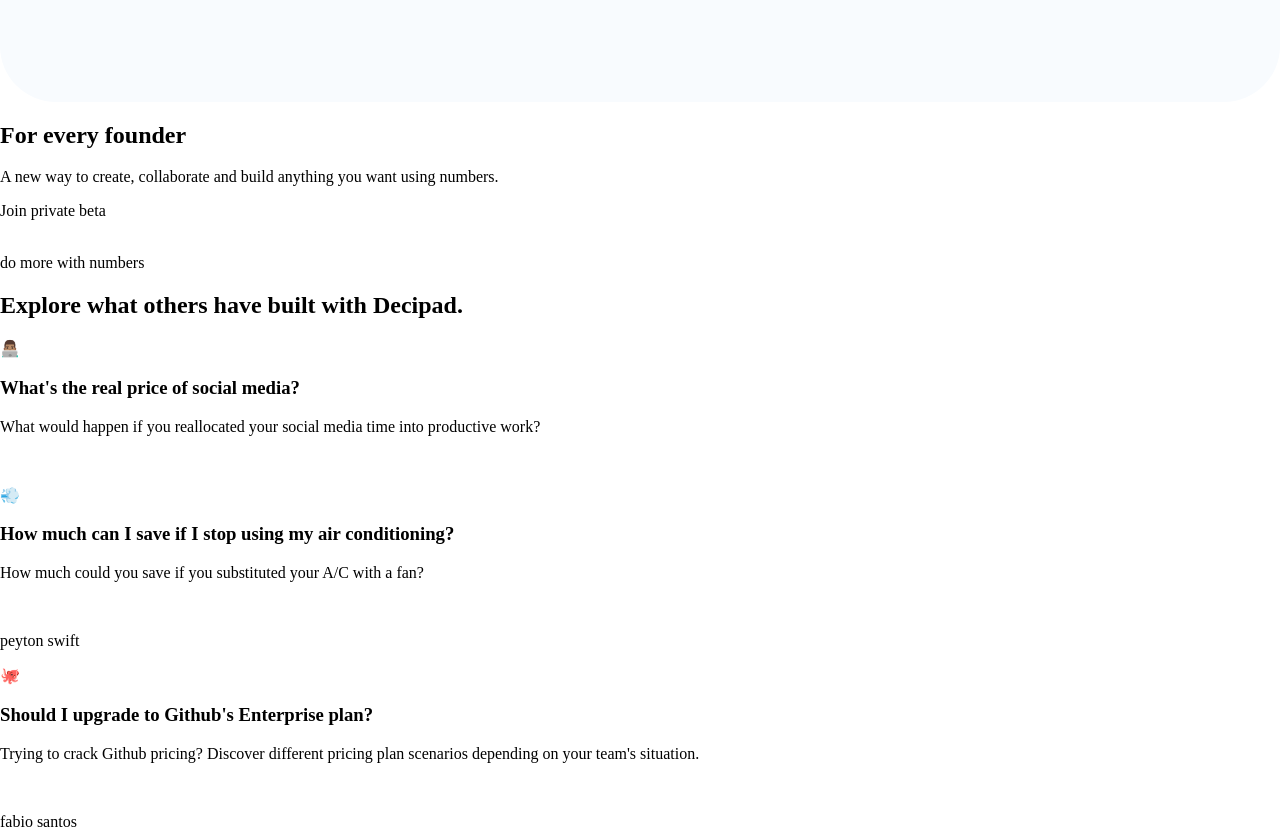
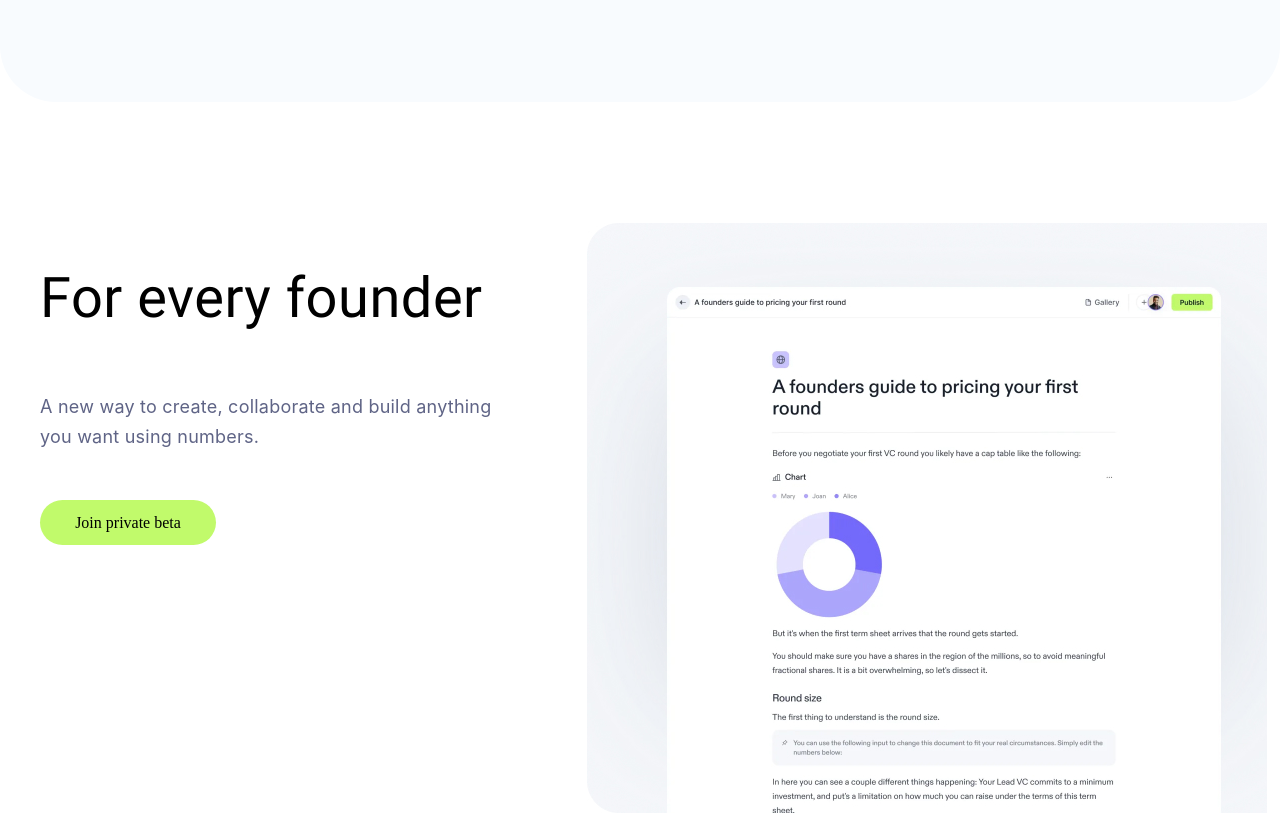
Before and after one commit to mutualfeelings/Decipad, a plain HTML site: page index.html in a window 1280 px wide. Shown: the part 2820-3654 px from the top of the page. Drawn offline with Linux system fonts and the light colour scheme; a web font is replaced by a local one.

Commit message:
start work on third screen

```diff
--- a/index.html
+++ b/index.html
@@ -85,19 +85,17 @@
     </section>
 
     <section class="third-screen">
-        <div>
             <div class="third-screen_text-block">
-                <h1>For every founder</h1>
-                <p>A new way to create, collaborate and build anything you want using numbers.</p>
+                <h1 class="third-screen_text-block-h1">For every founder</h1>
+                <p class="third-screen_text-block-p">A new way to create, collaborate and build anything you want using numbers.</p>
                 <div class="third-screen_buttons_beta">
                     <a href="" class="third-screen_buttons_link">Join private beta</a>
                 </div>
             </div>
 
             <div class="third-screen_img-block">
-                <img src="" alt="" class="third-screen_img">
+                <img src="/src/IMAGE_4.jpg" alt="" class="third-screen_img">
             </div>
-        </div>
     </section>
 
     <section class="fourth-screen">
--- a/main.css
+++ b/main.css
@@ -555,3 +555,73 @@ a {
 
     margin-top: 46px;
 }
+
+.third-screen {
+    display: flex;
+    flex-wrap: nowrap;
+    /* justify-content: center; */
+    justify-content: space-between;
+    width: 100%;
+    height: 830px;
+    gap: 95px;
+
+    background-color: #FFFFFF;
+
+
+    margin-top: 121px;
+}
+
+.third-screen_text-block {
+    display: flex;
+    flex-direction: column;
+
+    width: 466px;
+    padding-left: 40px;
+}
+
+.third-screen_text-block-h1 {
+    font-family: Roboto;
+    font-size: 56px;
+    font-weight: 400;
+    line-height: 58px;
+    letter-spacing: 0.5px;
+    text-align: left;
+
+}
+
+.third-screen_text-block-p {
+    font-family: Inter;
+    font-size: 18px;
+    font-weight: 400;
+    line-height: 30px;
+    letter-spacing: 0.22499999403953552px;
+    text-align: left;
+
+    color: #5F6486;
+
+
+}
+
+.third-screen_buttons_beta {
+    width: 176px;
+    height: 45px;
+
+    border-radius: 100px;
+    background-color: #C1FA6B;
+
+
+    margin-top: 30px;
+    margin-bottom: 0px;
+    line-height: 45px;
+    text-align: center;
+}
+
+.third-screen_img-block {
+    display: flex;
+    width: 714px;
+    height: 590px;
+
+    border-radius: 32px;
+
+    /* padding-left: 94px; */
+}
```
